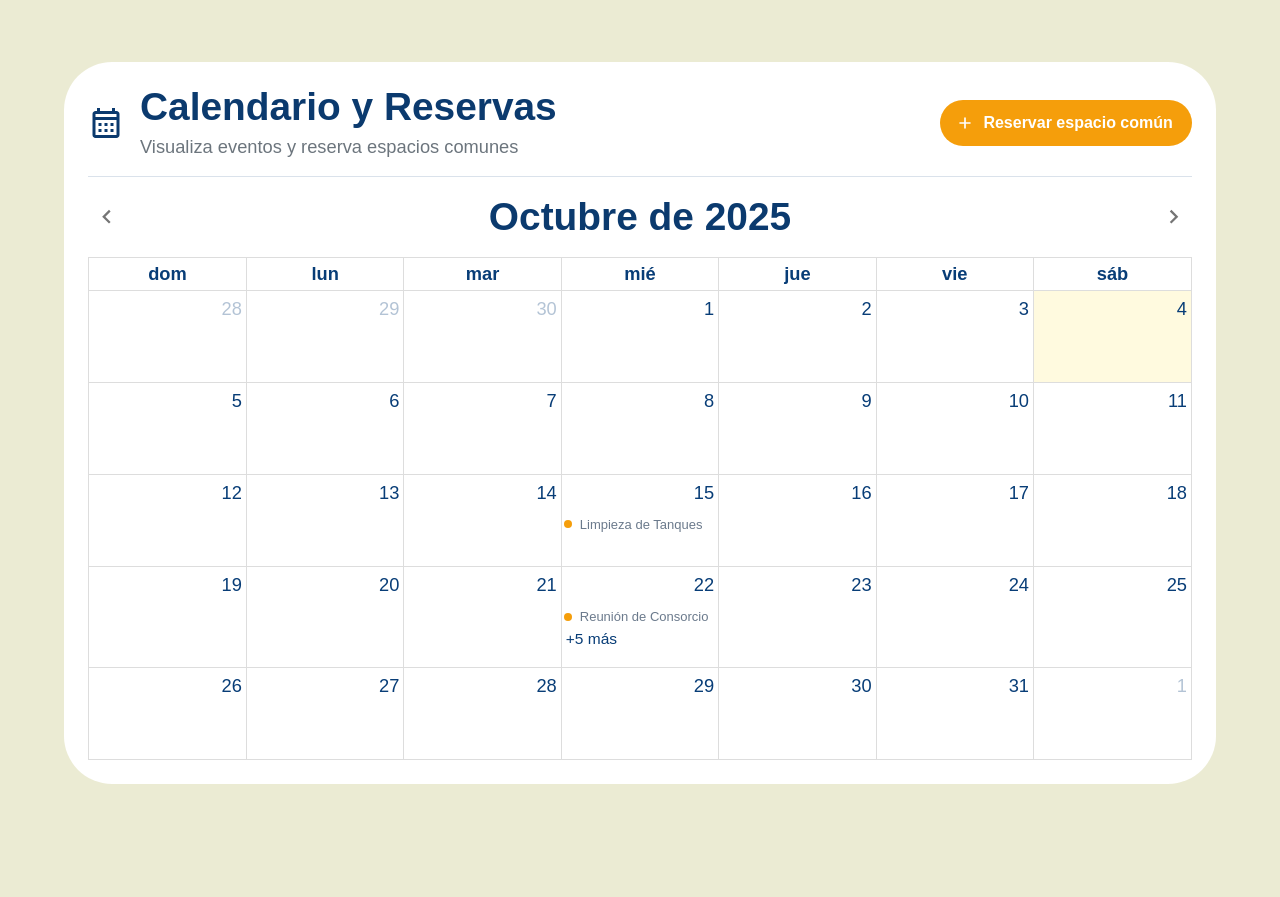
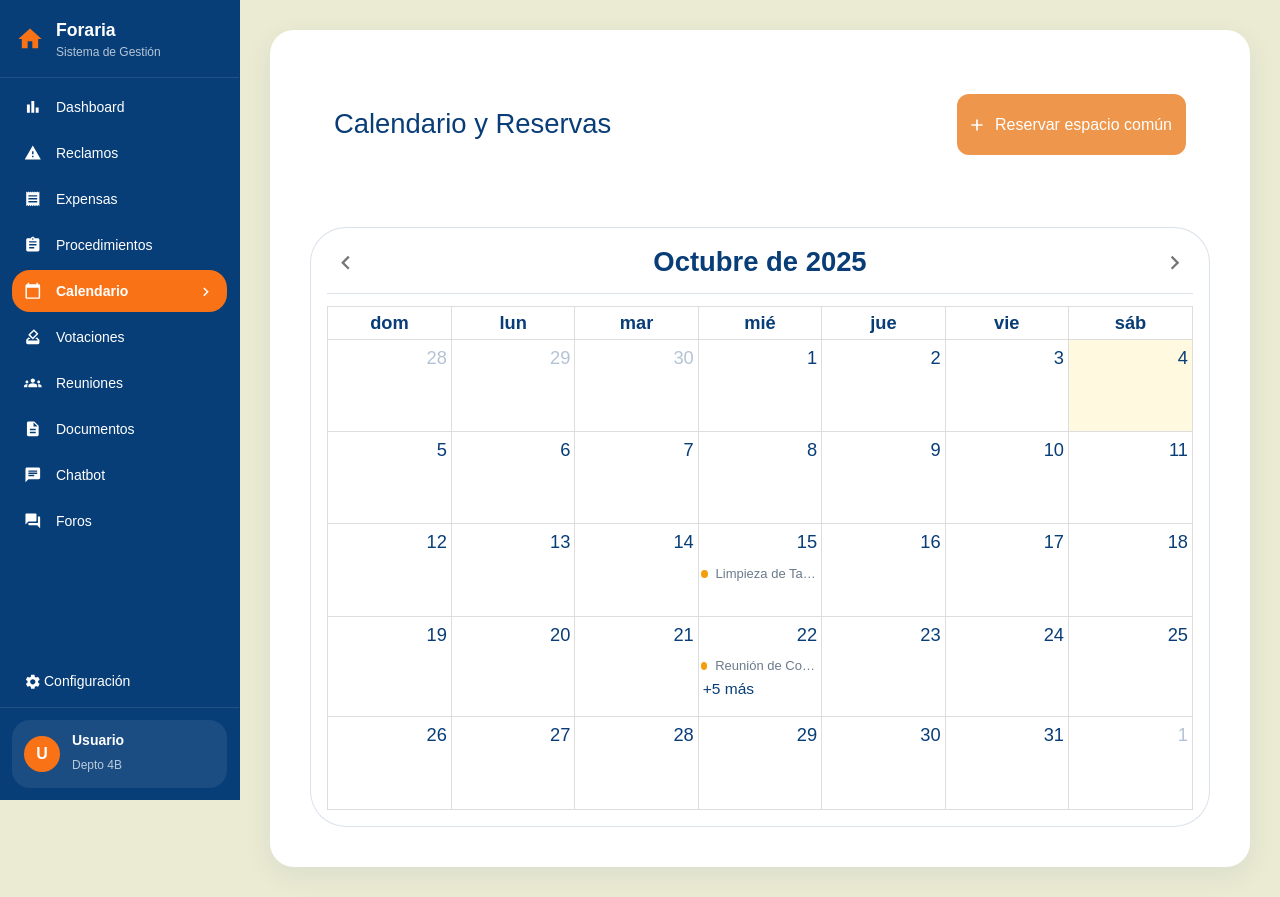
Before and after one commit to MartuPe/Foraria-front, a React (Create React App) app: page /calendario in a window 1280 px wide. Before the commit the page ends 846 px from the top, so only its background shows below. Built offline with nearby package versions, Linux system fonts and the light colour scheme.

Commit message:
unificación de estilos en calendario

```diff
--- a/src/pages/Calendar.tsx
+++ b/src/pages/Calendar.tsx
@@ -1,16 +1,28 @@
 import * as React from "react";
-import { Box, Button, Container, Dialog, DialogActions, DialogContent, DialogTitle, Divider, IconButton, Stack, Typography } from "@mui/material";
-import { AddRounded, CalendarMonthOutlined, ChevronLeft, ChevronRight } from "@mui/icons-material";
-
+import {
+  Box,
+  Button,
+  Container,
+  Dialog,
+  DialogActions,
+  DialogContent,
+  DialogTitle,
+  Divider,
+  IconButton,
+  Paper,
+  Stack,
+  Typography
+} from "@mui/material";
+import { AddRounded, ChevronLeft, ChevronRight} from "@mui/icons-material";
 import FullCalendar from "@fullcalendar/react";
 import dayGridPlugin from "@fullcalendar/daygrid";
 import interactionPlugin, { DateClickArg } from "@fullcalendar/interaction";
-//import esLocale from "@fullcalendar/core/locales/es";
-
 import "../styles/fullcalendar.css";
 import NewReserve from "../popups/NewReserve";
+import PageHeader from "../components/SectionHeader";
+import { Sidebar } from "../components/layout";
 
-// Mock de eventos
+// Mock
 const EVENTS = [
   { id: "1", title: "Fumigación", start: "2025-11-12" },
   { id: "2", title: "Limpieza de Tanques", start: "2025-10-15" },
@@ -32,10 +44,10 @@ export default function Calendar() {
   const [fcLocale, setFcLocale] = React.useState<any>(undefined);
 
   React.useEffect(() => {
-    if (process.env.NODE_ENV === "test") return; // en Jest no cargamos nada
+    if (process.env.NODE_ENV === "test") return;
     import("@fullcalendar/core/locales/es")
       .then((m) => setFcLocale(m.default ?? m))
-      .catch(() => {}); // fallback a inglés si falla
+      .catch(() => {});
   }, []);
 
   const updateTitle = () => {
@@ -46,10 +58,18 @@ export default function Calendar() {
     setTitle(t.charAt(0).toUpperCase() + t.slice(1));
   };
 
-  React.useEffect(() => { setTimeout(updateTitle, 0); }, []);
+  React.useEffect(() => {
+    setTimeout(updateTitle, 0);
+  }, []);
 
-  const goPrev = () => { calendarRef.current?.getApi().prev(); updateTitle(); };
-  const goNext = () => { calendarRef.current?.getApi().next(); updateTitle(); };
+  const goPrev = () => {
+    calendarRef.current?.getApi().prev();
+    updateTitle();
+  };
+  const goNext = () => {
+    calendarRef.current?.getApi().next();
+    updateTitle();
+  };
 
   const isPast = (d: Date) => {
     const today = new Date();
@@ -76,38 +96,55 @@ export default function Calendar() {
   };
 
   return (
-    <Container maxWidth="lg" sx={{ py: 4 }}>
-      <Box sx={{ bgcolor: "#fff", borderRadius: 4, p: { xs: 2, md: 3 } }}>
+    <Box className="foraria-layout">
+      <Sidebar />
 
-        <Stack direction="row" alignItems="center" spacing={2} sx={{ mb: 1 }}>
-        <CalendarMonthOutlined sx={{ fontSize: 36, color: "#0B3A6E" }} />
-        <Box sx={{ flex: 1, minWidth: 0 }}>
-          <Typography variant="h4" sx={{ fontWeight: 800, color: "#0B3A6E", lineHeight: 1.1,}}>
-            Calendario y Reservas
-          </Typography>
-          <Typography variant="body1" sx={{ color: "text.secondary", mt: 0.5 }} >
-            Visualiza eventos y reserva espacios comunes
-          </Typography>
-        </Box>
-
-        <Button variant="contained" startIcon={<AddRounded />} onClick={() => setOpenReserve(true)}
-          sx={{ borderRadius: 999, px: 2.4, py: 1.1, textTransform: "none", fontWeight: 800, boxShadow: "none", bgcolor: "#F59E0B", color: "#fff", "&:hover": { bgcolor: "#ea960b", boxShadow: "none", cursor: "pointer" }, }} >
+      <Box className="foraria-page-container">
+        <Container maxWidth="lg" sx={{ py: 3 }}>
+          <PageHeader
+            title="Calendario y Reservas"
+            actions={
+              <Button
+                variant="contained"
+                color="secondary"
+                startIcon={<AddRounded />}
+                onClick={() => setOpenReserve(true)}
+              >
                 Reservar espacio común
               </Button>
-      </Stack>
-      <Divider sx={{ my: 2 }} />
+            }
+            sx={{ mb: 2 }}
+          />
 
-        <Stack direction="row" alignItems="center" justifyContent="space-between" sx={{ mb: 2 }}>
-          <IconButton onClick={goPrev} size="small">
+          <Paper
+            elevation={0}
+            variant="outlined"
+            sx={{
+              p: { xs: 1.5, md: 2 },
+              borderRadius: 3,
+              borderColor: "divider",
+            }}
+          >
+            <Stack
+              direction="row"
+              alignItems="center"
+              justifyContent="space-between"
+              sx={{ mb: 1.5 }}
+            >
+              <IconButton onClick={goPrev} size="small" aria-label="Mes anterior">
                 <ChevronLeft />
               </IconButton>
-          <Typography variant="h4" fontWeight={800} color="#0B3A6E">
+
+              <Typography variant="h5" fontWeight={600} color="primary">
                 {title}
               </Typography>
-          <IconButton onClick={goNext} size="small">
+
+              <IconButton onClick={goNext} size="small" aria-label="Mes siguiente">
                 <ChevronRight />
               </IconButton>
             </Stack>
+
+            <Divider sx={{ mb: 1.5 }} />
 
             <FullCalendar
               ref={calendarRef}
@@ -128,7 +165,6 @@ export default function Calendar() {
                   <span className="cal-event-name">{arg.event.title}</span>
                 </>
               )}
-
               dayCellDidMount={(info) => {
                 const el = info.el;
                 const isPastCell = el.classList.contains("fc-day-past");
@@ -138,9 +174,16 @@ export default function Calendar() {
                 }
               }}
             />
-      </Box>
+          </Paper>
+        </Container>
 
-      <Dialog open={openReserve} onClose={() => setOpenReserve(false)} maxWidth="sm" fullWidth>
+        <Dialog
+          open={openReserve}
+          onClose={() => setOpenReserve(false)}
+          maxWidth="sm"
+          fullWidth
+          PaperProps={{ sx: { borderRadius: 3 } }}
+        >
           <DialogTitle>Reservar espacio común</DialogTitle>
           <DialogContent dividers>
             <NewReserve
@@ -151,7 +194,13 @@ export default function Calendar() {
           </DialogContent>
         </Dialog>
 
-      <Dialog open={!!openDay} onClose={() => setOpenDay(null)} maxWidth="sm" fullWidth>
+        <Dialog
+          open={!!openDay}
+          onClose={() => setOpenDay(null)}
+          maxWidth="sm"
+          fullWidth
+          PaperProps={{ sx: { borderRadius: 3 } }}
+        >
           <DialogTitle>
             {openDay &&
               new Date(openDay).toLocaleDateString("es-ES", {
@@ -178,12 +227,12 @@ export default function Calendar() {
                 setOpenDay(null);
                 setReserveDate(d);
                 setOpenReserve(true);
-            }}
-          >
+              }}>
               Reservar este día
             </Button>
           </DialogActions>
         </Dialog>
-    </Container>
+      </Box>
+    </Box>
   );
 }
```
Lines whose indentation alone changed are shown as unchanged.
